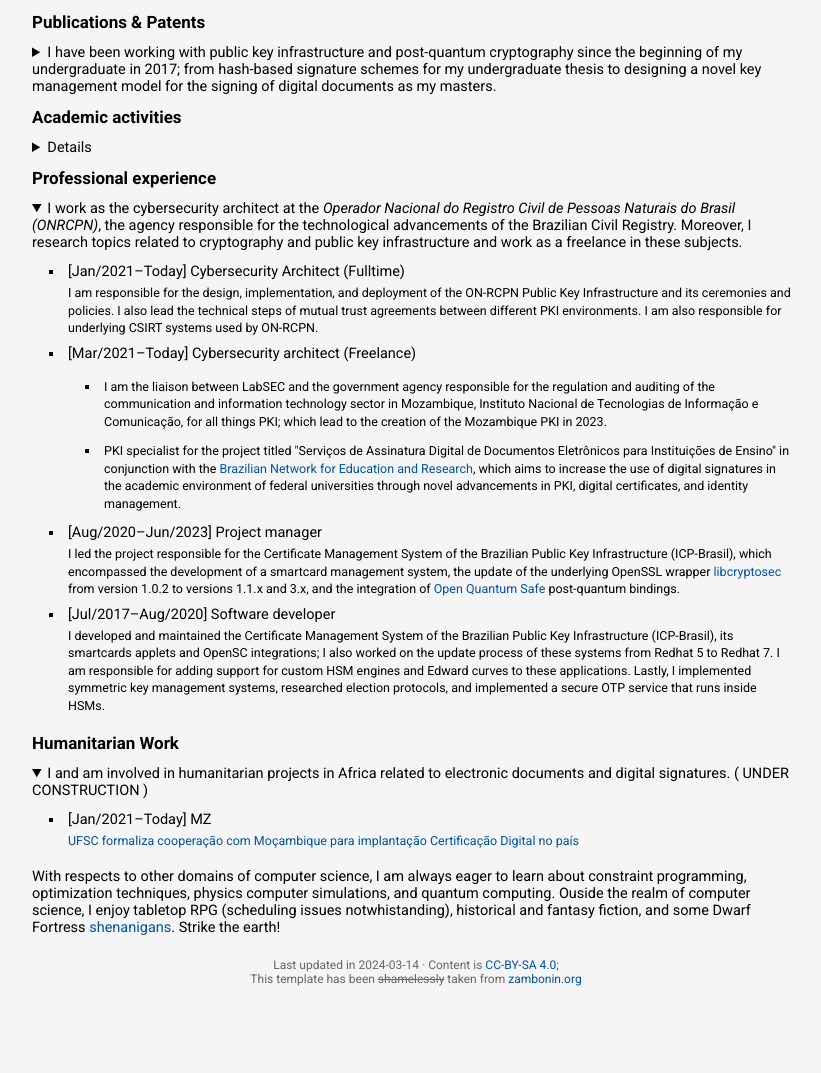
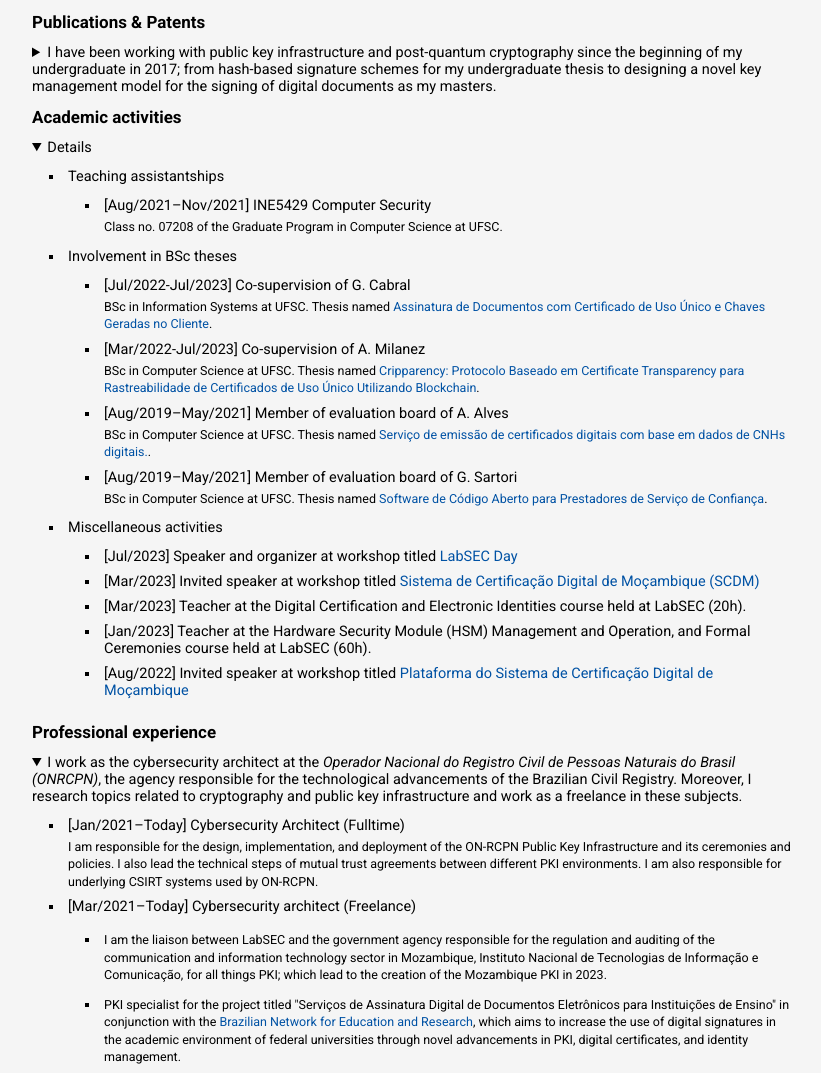
Before and after one commit to lucas-mayr/lucas-mayr.github.io, a plain HTML site: page index.html in a window 1280 px wide. Shown: the part 160-1233 px from the top of the page, without its empty margins (224-1045 px from the left). Before the commit the page ends 1154 px from the top, so only its background shows below. Drawn offline with Linux system fonts and the light colour scheme.

Commit message:
Update academic

```diff
--- a/index.html
+++ b/index.html
@@ -150,7 +150,7 @@
       </ul>
     </details>
     <h3>Academic activities</h3>
-    <details>
+    <details open>
       <ul>
         <li>
           Teaching assistantships
@@ -336,11 +336,11 @@ Moçambique</a>
     <h3>Humanitarian Work</h3>
     <details open>
       <summary>
-        I and am involved in humanitarian projects in Africa related to electronic documents and digital signatures. ( UNDER CONSTRUCTION )
+        I and am involved in humanitarian projects in Africa related to electronic documents and digital signatures (under construction).
       </summary>
       <ul>
         <li>
-          <p class="sn">[Jan/2021–Today] MZ</p>
+          <p class="sn">[Jan/2021–Today] Mozambique SCDM</p>
           <p class="d">
             <a href=/web/20240315120443/https://noticias.ufsc.br/2022/10/ufsc-formaliza-cooperacao-com-mocambique-para-implantacao-certificacao-digital-no-pais/>UFSC formaliza cooperação com Moçambique para implantação Certificação Digital no país</a>
           </p>
```
